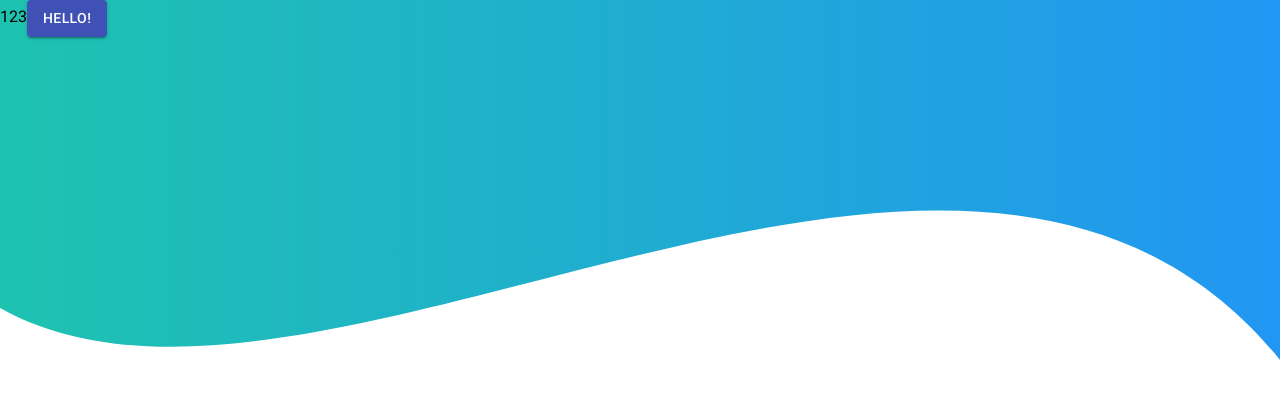
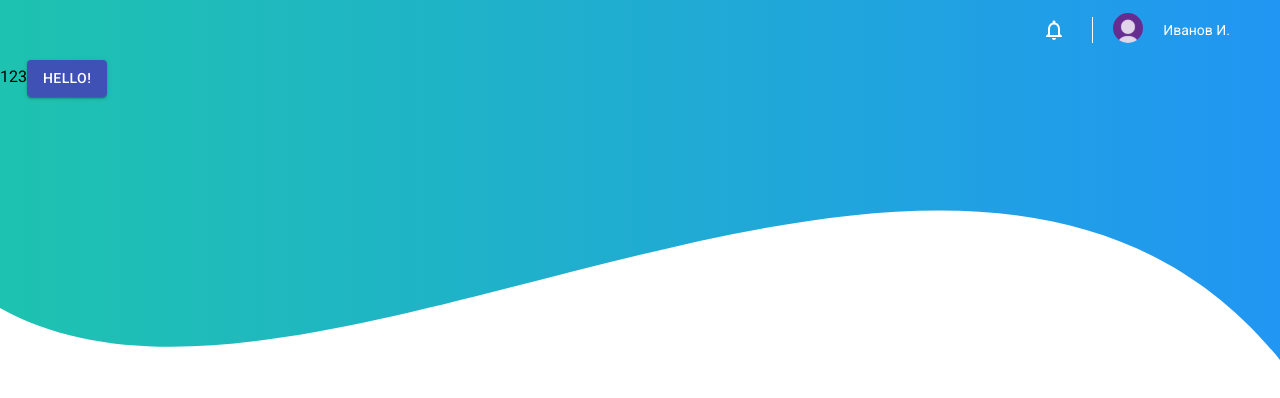
Before and after one commit to Yaniddze/NextJSApplication, a Next.js app: page / in a window 1280 px wide. Shown: the top 398 px of the page. Built offline with nearby package versions, Linux system fonts and the light colour scheme.

Commit message:
:sparkles: Create header

```diff
--- /dev/null
+++ b/components/header/Header.tsx
@@ -0,0 +1,72 @@
+// Core
+import { FC } from 'react';
+import styled from 'styled-components';
+
+// Material Components
+import NotificationsNoneIcon from '@material-ui/icons/NotificationsNone';
+
+// My Components
+import { HeaderBackground } from './HeaderBackground';
+import { AccountIcon } from '../AccountIcon';
+
+const Wrapper = styled.div`
+  height: 60px;
+  display: flex;
+
+  color: white;
+
+  align-items: center;
+
+  > div:first-child {
+    margin-left: auto;
+    margin-right: 50px;
+  }
+`;
+
+const IconsHolder = styled.div`
+  display: flex;
+  align-items: center;
+
+  & > span {
+    background-color: white;
+    width: 1px;
+    height: 26px;
+    margin: 0 20px;
+  }
+`;
+
+const NotificationWrapper = styled(NotificationsNoneIcon)`
+  margin-right: 6px;
+`;
+
+const NameWrapper = styled.div`
+  margin-left: 20px;
+  font-size: 14px;
+`;
+
+type PropTypes = {
+  children?: never;
+  username: string;
+}
+
+export const Header: FC<PropTypes> = (
+  { username }: PropTypes,
+) => {
+  const splitName = username.split(' ');
+
+  const nameToShow = `${splitName[0]} ${splitName[1][0]}.`;
+
+  return (
+    <Wrapper>
+      <IconsHolder>
+        <NotificationWrapper height={30} width={25} />
+        <span />
+        <AccountIcon height={30} width={30} />
+        <NameWrapper>
+          { nameToShow }
+        </NameWrapper>
+      </IconsHolder>
+      <HeaderBackground />
+    </Wrapper>
+  );
+};
--- /dev/null
+++ b/components/header/index.ts
@@ -0,0 +1 @@
+export { Header } from './Header';
--- a/pages/index.tsx
+++ b/pages/index.tsx
@@ -5,12 +5,12 @@ import { ReactElement } from 'react';
 import Button from '@material-ui/core/Button';
 
 // My Components
-import { HeaderBackground } from '../components/HeaderBackground';
+import { Header } from '../components/header';
 
 export default function Home(): ReactElement {
   return (
     <div>
-      <HeaderBackground />
+      <Header username="Иванов Иван Иванович" />
       123
       <Button variant="contained" color="primary">
         Hello!
```
Also changed, not shown: components/header/HeaderBackground.tsx (renamed from components/HeaderBackground.tsx).
